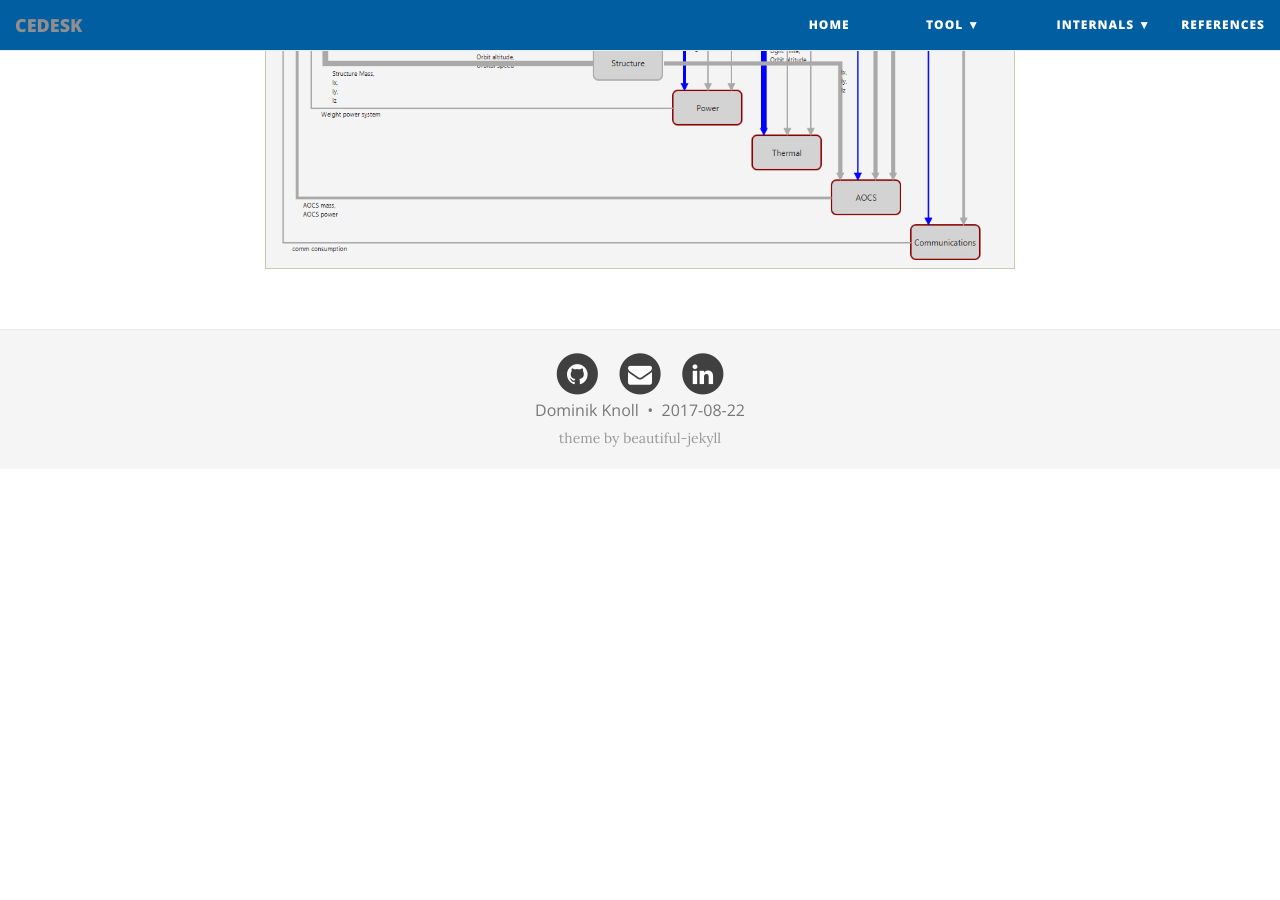
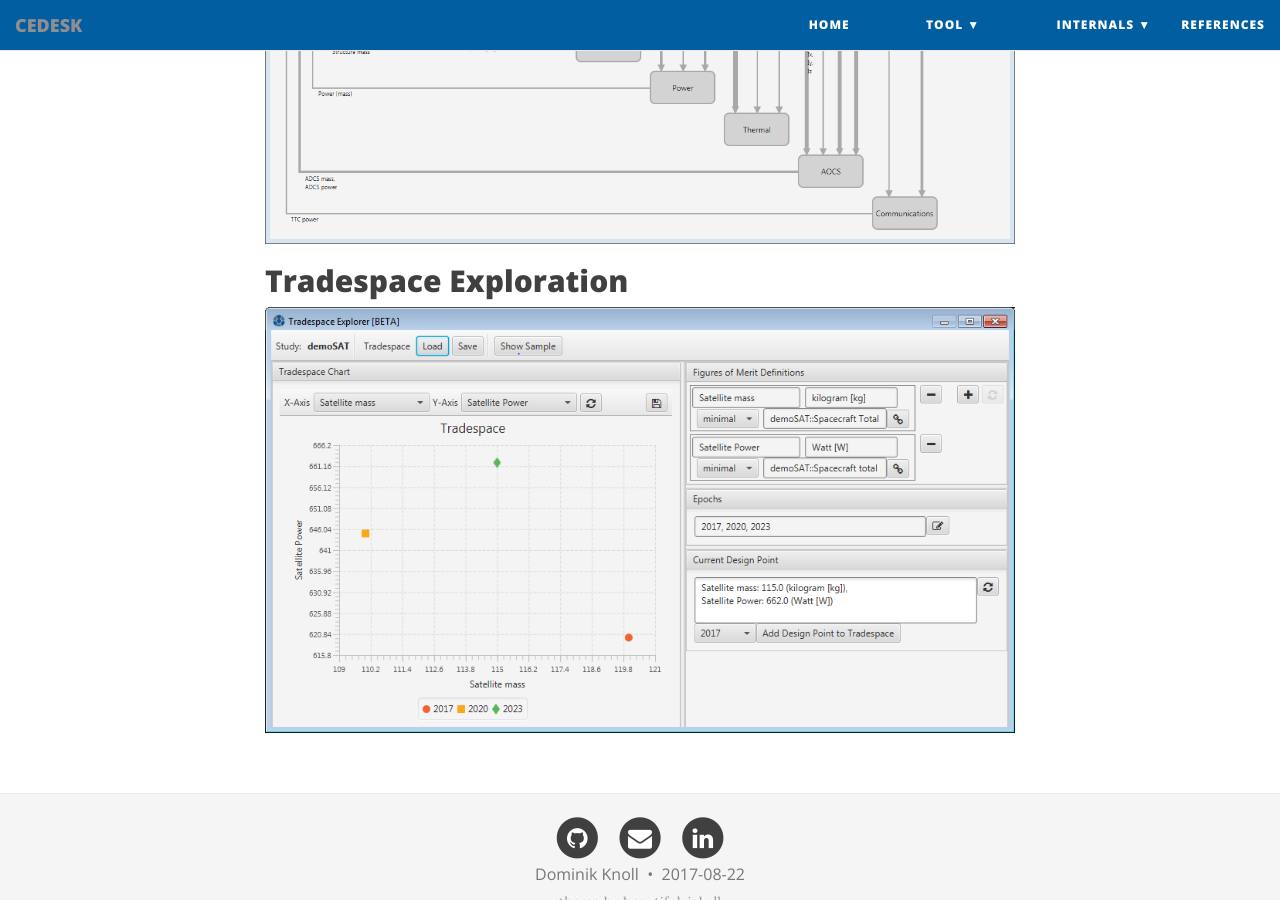
Before and after one commit to cedesk/cedesk.github.io, a Jekyll site: the page built from screenshots.md, in a window 1280 px wide and 900 px high, scrolled down 1272 px. Built offline with Jekyll 4.4.1, drawn with Linux system fonts in a browser that asks for light colours; nearby versions of some CDN libraries; before the commit the page ends 1741 px from its top, so only the background shows below that.

Commit message:
added a screenshot of tradespace explorer, changed change propagation view screenshot

```diff
--- a/screenshots.md
+++ b/screenshots.md
@@ -10,4 +10,8 @@ subtitle: See CEDESK in action!
 
 ## Change Propagation Monitoring (N-Square Chart)
 
-![Get it](/img/demosat-new-n-square-highlighting_orig.png)
+![Get it](/img/demoSAT-new_N-square+changes.png)
+
+## Tradespace Exploration
+
+![Get it](/img/demoSAT-tradespace-explorer.png)
```
Also changed, not shown: img/demoSAT-new_N-square+changes.PNG (added), img/demoSAT-tradespace-explorer.png (added), img/demosat-new-n-square-highlighting_orig.png (deleted).
